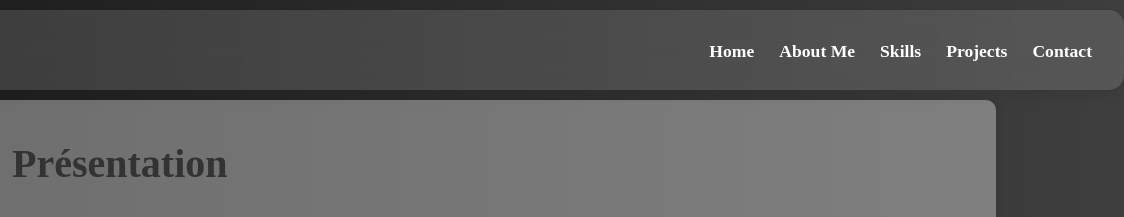
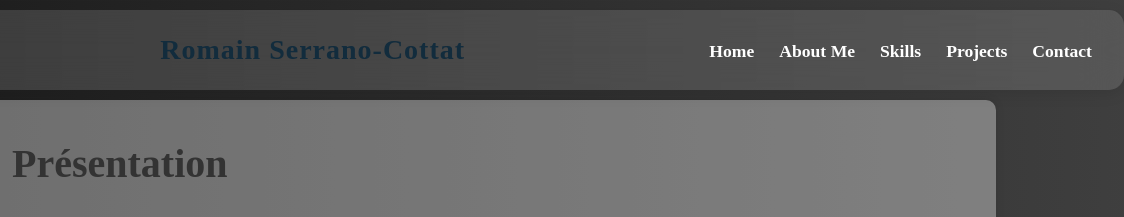
Before and after one commit to rserrano-root/PortFolio, a plain HTML site: page index.html in a window 1280 px wide. Shown: the top 217 px of the page, 156-1280 px from the left. Drawn offline with Linux system fonts and the light colour scheme.

Commit message:
ajout dans le header

```diff
--- a/index.html
+++ b/index.html
@@ -14,6 +14,9 @@
     <header>
         <div class="header">
             <img src="logo.png" alt="Logo" class="logo" width="400" height="400">
+            <div class="name">
+                <h1>Romain Serrano-Cottat</h1>
+            </div>
             <nav>
                 <ul class="nav-links">
                     <li><a href="#home">Home</a></li>
--- a/style.css
+++ b/style.css
@@ -29,6 +29,14 @@ header {
     background: rgba(187, 187, 187, 0.2);
     backdrop-filter: blur(20px);
     box-shadow: 0 4px 15px rgba(0, 0, 0, 0.1);
+}
+
+.name h1 {
+    font-size: 28px;
+    margin: 0;
+    font-weight: 700;
+    color: #122c3d;
+    letter-spacing: 1px;
 }
 
 /*LOGO*/
```
